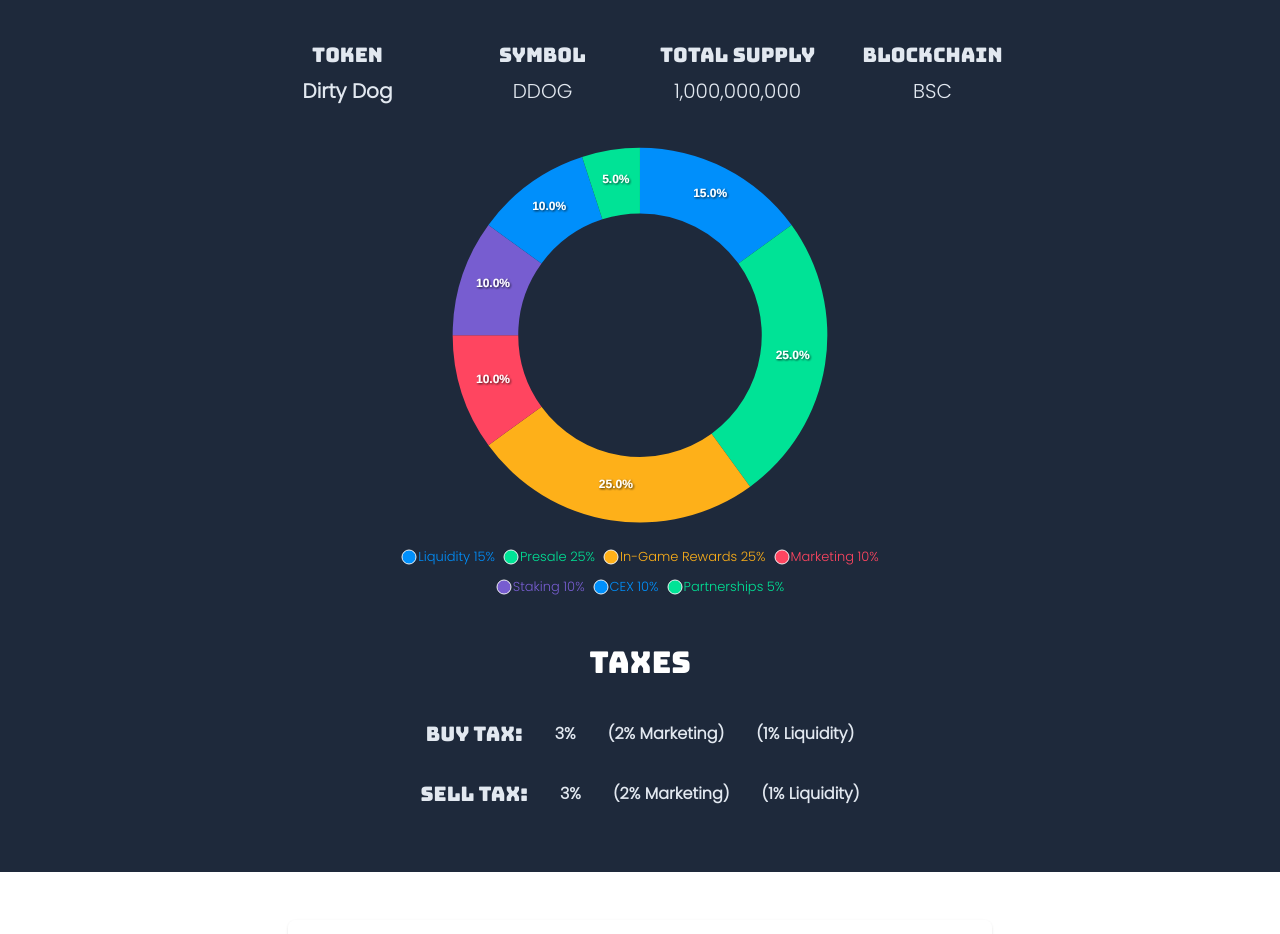
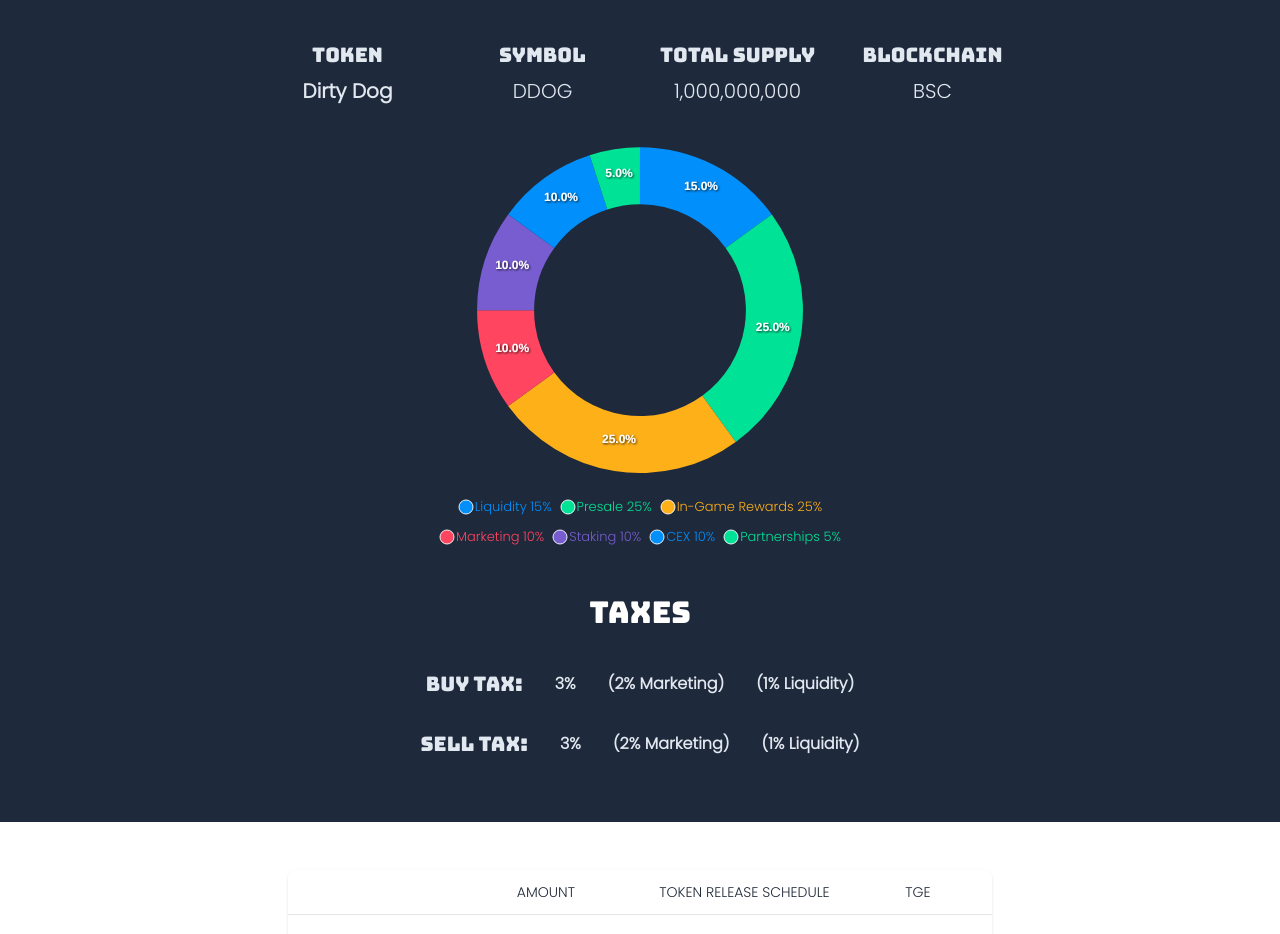
Before and after one commit to talhapro/dirtyDa, a React (Create React App) app: page / in a window 1280 px wide. Shown: the part 1960-2894 px from the top of the page. Built offline with nearby package versions, Linux system fonts and the light colour scheme.

Commit message:
third commit

```diff
--- a/src/components/Chart3D.jsx
+++ b/src/components/Chart3D.jsx
@@ -101,12 +101,12 @@ const DoughnutChart = () => {
             <p className="text-xl text-slate-200">BSC</p>
           </div>
         </div>
-        <div className="flex items-center text-white">
+        <div className="flex items-center justify-center text-white container">
           <ApexCharts
             options={options}
             series={series}
             type="donut"
-            width="550"
+            width="490"
           />
         </div>
         <div>
--- a/src/components/Roadmap.jsx
+++ b/src/components/Roadmap.jsx
@@ -13,7 +13,7 @@ const Roadmap = () => {
       <div class="bg-orange-700 w-6 h-6 flex items-center justify-center rounded-full -ml-3.5  text-slate-200 font-bold">
         1
       </div>
-      <div class="block p-6 rounded-lg shadow-lg bg-gray-100 max-w-md ml-6 mb-10 ">
+      <div class="block p-6 rounded-lg shadow-lg bg-gray-100 max-w-md ml-6 mb-10 lg:w-full md:w-full">
         <div class="flex justify-between mb-4">
           <h2 class="font-bold text-slate-800 text-md">Phase 1</h2>
         </div>
@@ -35,7 +35,7 @@ const Roadmap = () => {
       <div class="bg-orange-700 w-6 h-6 flex items-center justify-center rounded-full -ml-3.5 text-slate-200 font-bold">
         2
       </div>
-      <div class="pt-6 pl-6 pb-6 rounded-lg shadow-lg bg-gray-100 max-w-md ml-6 mb-10 w-full">
+      <div class="pt-6 pl-6 pb-6 rounded-lg shadow-lg bg-gray-100 max-w-md ml-6 mb-10 lg:w-full md:w-full">
         <div class="flex justify-between mb-4">
           <h2 class="font-bold text-slate-800 text-md">Phase 2</h2>
         </div>
@@ -61,7 +61,7 @@ const Roadmap = () => {
       <div class="bg-orange-700 w-6 h-6 flex items-center justify-center rounded-full -ml-3.5 text-slate-200 font-bold">
         3
       </div>
-      <div class="block pt-6 pl-6 pb-6 rounded-lg shadow-lg bg-gray-100 max-w-md ml-6 mb-10 w-full">
+      <div class="block pt-6 pl-6 pb-6 rounded-lg shadow-lg bg-gray-100 max-w-md ml-6 mb-10 lg:w-full md:w-full">
         <div class="flex justify-between mb-4">
           <h2 class="font-bold text-slate-800 text-md">Phase 3</h2>
         </div>
--- a/tailwind.config.js
+++ b/tailwind.config.js
@@ -10,6 +10,9 @@ module.exports = {
       lg: '1020px',
       xl: '1440px',
     },
+    container: {
+      center: true,
+    },
     extend: {},
   },
   plugins: [],
```
